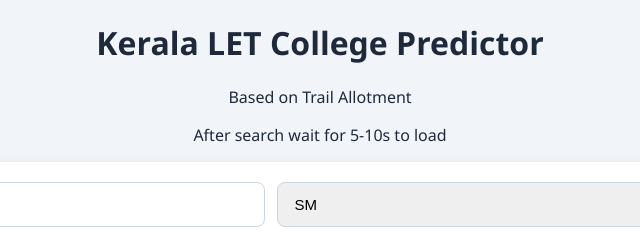
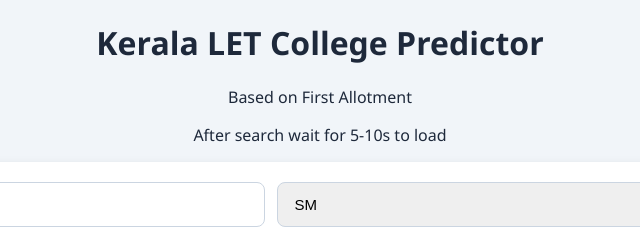
Before and after one commit to Alan-P-S/letcollegepredictor, a website: page index.html in a window 1280 px wide. Shown: the top 236 px of the page, 320-960 px from the left. Drawn offline with Linux system fonts and the light colour scheme.

Commit message:
fourth one

```diff
--- a/index.html
+++ b/index.html
@@ -133,7 +133,7 @@
 </head>
 <body>
 
-<center><h1>Kerala LET College Predictor</h1><p>Based on Trail Allotment</p><p>After search wait for 5-10s to load</p></center>
+<center><h1>Kerala LET College Predictor</h1><p>Based on First Allotment</p><p>After search wait for 5-10s to load</p></center>
 
 <div class="controls">
     <input
```
